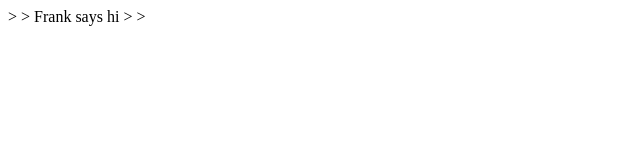
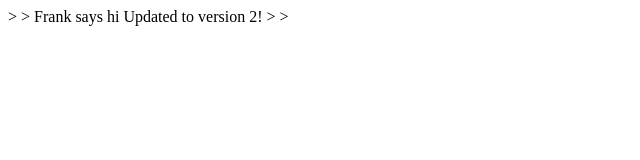
Before and after one commit to FrankJMR/Web-Tutorial, a plain HTML site: page index.html in a window 1280 px wide. Shown: the whole page, without its empty margins (0-640 px from the left). Drawn offline with Linux system fonts and the light colour scheme.

Commit message:
version 2

```diff
--- a/index.html
+++ b/index.html
@@ -6,5 +6,6 @@
 </head>>
 <body>
     Frank says hi
+    Updated to version 2!
 </body>>
 </html>>
```
